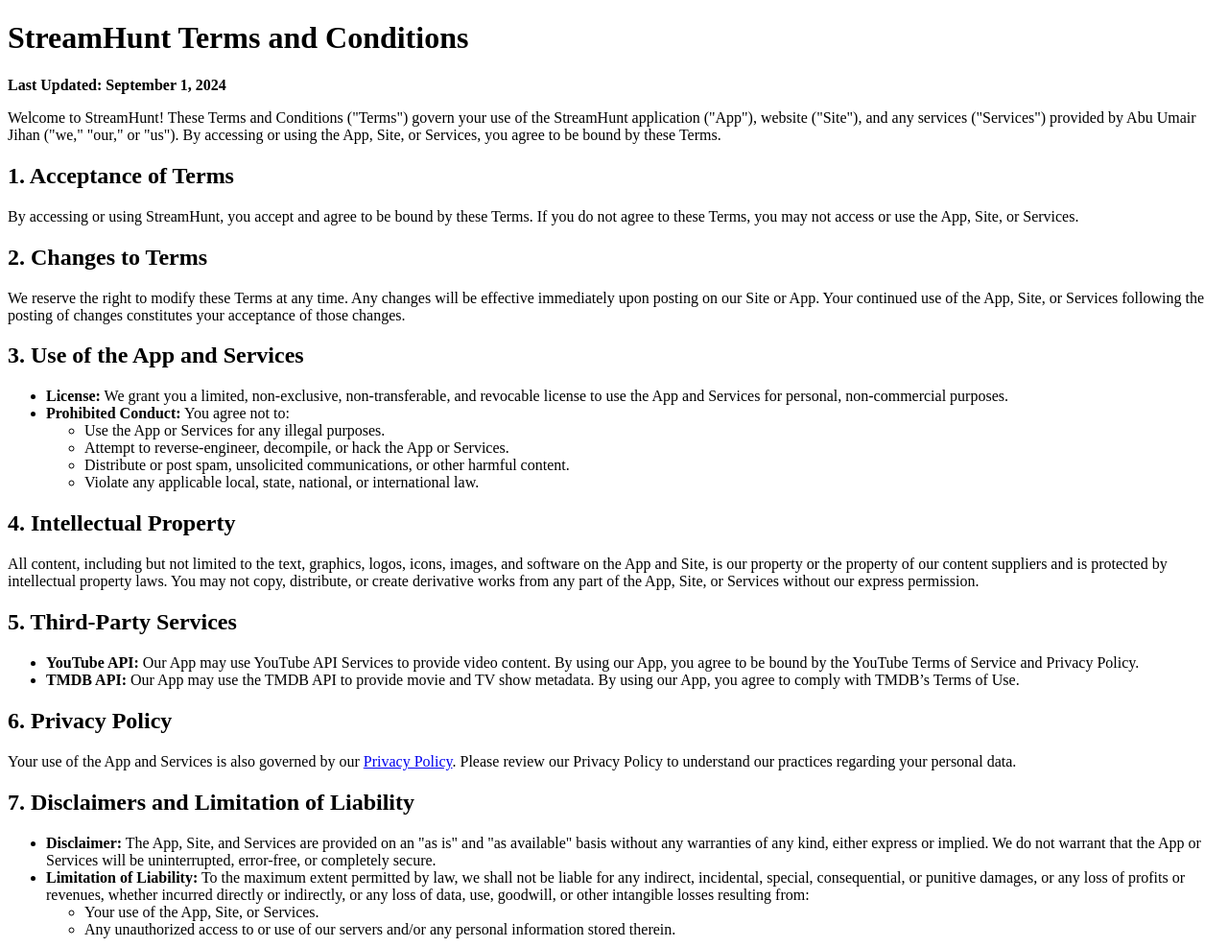
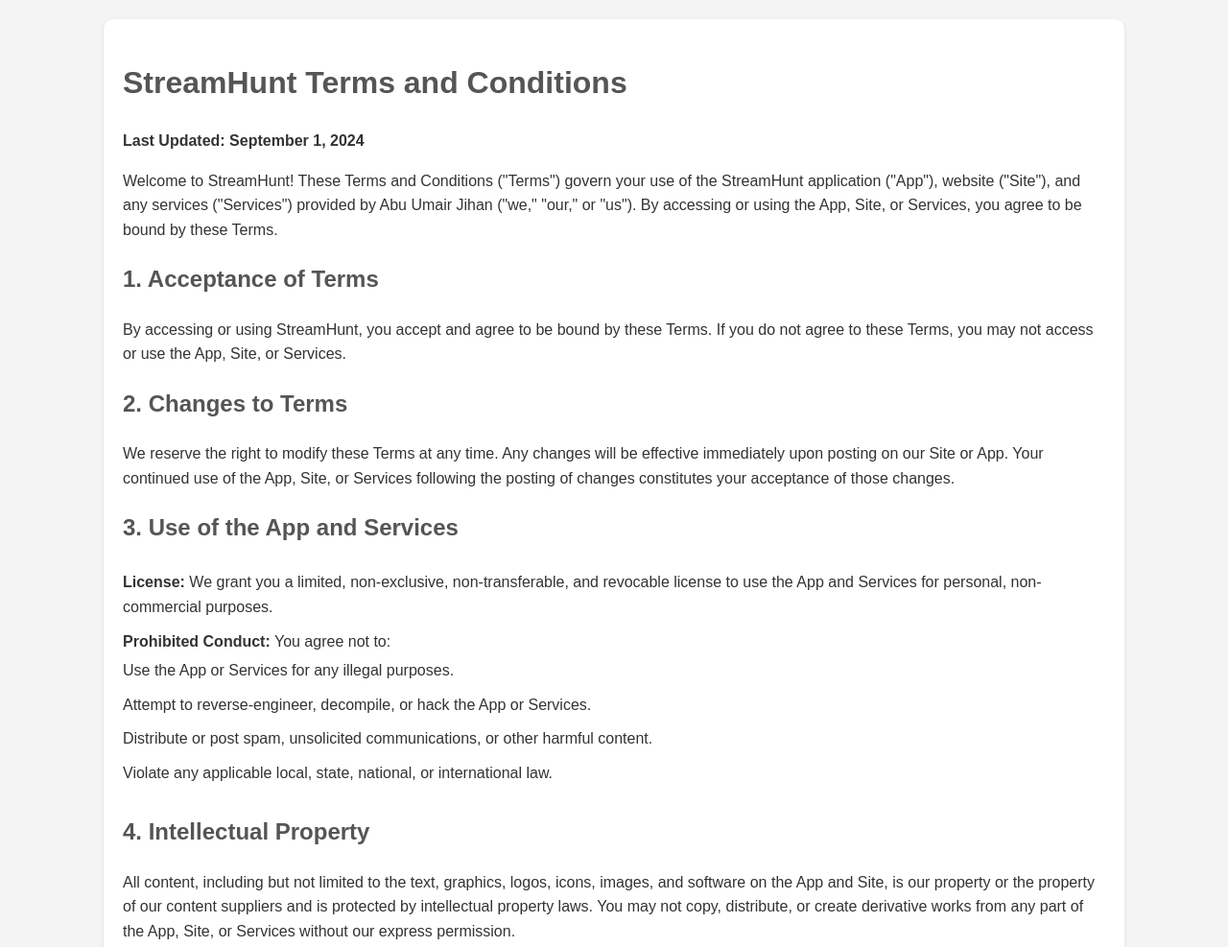
Before and after one commit to Software-Contriver/software-contriver.github.io, a plain HTML site: page terms-conditions.html in a window 1280 px wide. Shown: the top 987 px of the page at 96% size. Drawn offline with Linux system fonts and the light colour scheme.

Commit message:
Update Terms and Conditions

```diff
--- a/terms-conditions.html
+++ b/terms-conditions.html
@@ -4,8 +4,38 @@
     <meta charset="UTF-8">
     <meta name="viewport" content="width=device-width, initial-scale=1.0">
     <title>StreamHunt Terms and Conditions</title>
+    <style>
+        body {
+            font-family: Arial, sans-serif;
+            margin: 0;
+            padding: 0;
+            background-color: #f4f4f4;
+            color: #333;
+            line-height: 1.6;
+        }
+        .container {
+            width: 80%;
+            margin: 20px auto;
+            padding: 20px;
+            background-color: #fff;
+            border-radius: 10px;
+            box-shadow: 0 2px 4px rgba(0, 0, 0, 0.1);
+        }
+        h1, h2 {
+            color: #555;
+        }
+        ul {
+            list-style-type: none;
+            padding: 0;
+        }
+        ul li {
+            padding: 5px 0;
+        }
+    </style>
 </head>
 <body>
+
+<div class="container">
     <h1>StreamHunt Terms and Conditions</h1>
     <p><strong>Last Updated: September 1, 2024</strong></p>
 
@@ -69,8 +99,9 @@
     <p>If you have any questions about these Terms, please contact us:</p>
     <ul>
         <li><strong>Name:</strong> Abu Umair Jihan</li>
-        <li><strong>Email:</strong> umairjihan@gmail.com</li>
-        <li><strong>Phone:</strong> +46764164322</li>
+        <li><strong>Email:</strong> <a href="mailto:umairjihan@gmail.com">umairjihan@gmail.com</a></li>
     </ul>
+</div>
+
 </body>
 </html>
```
